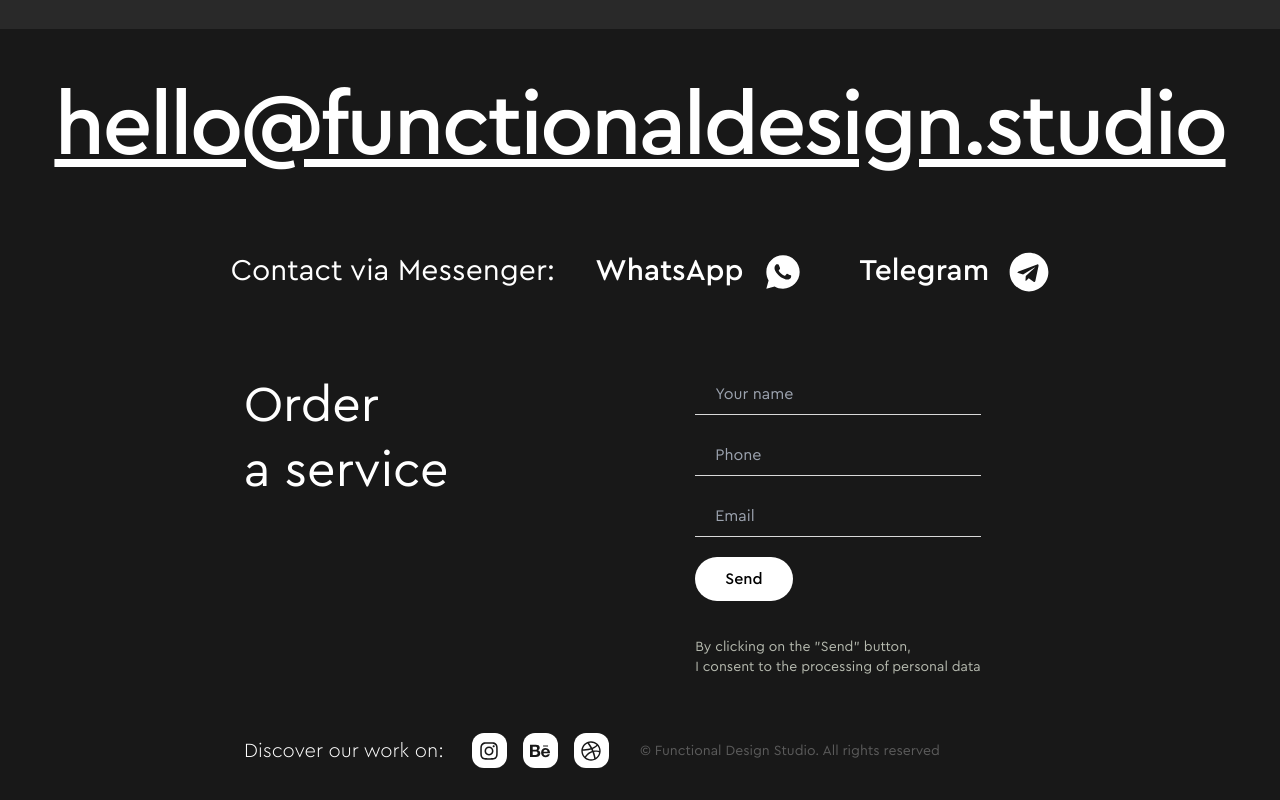
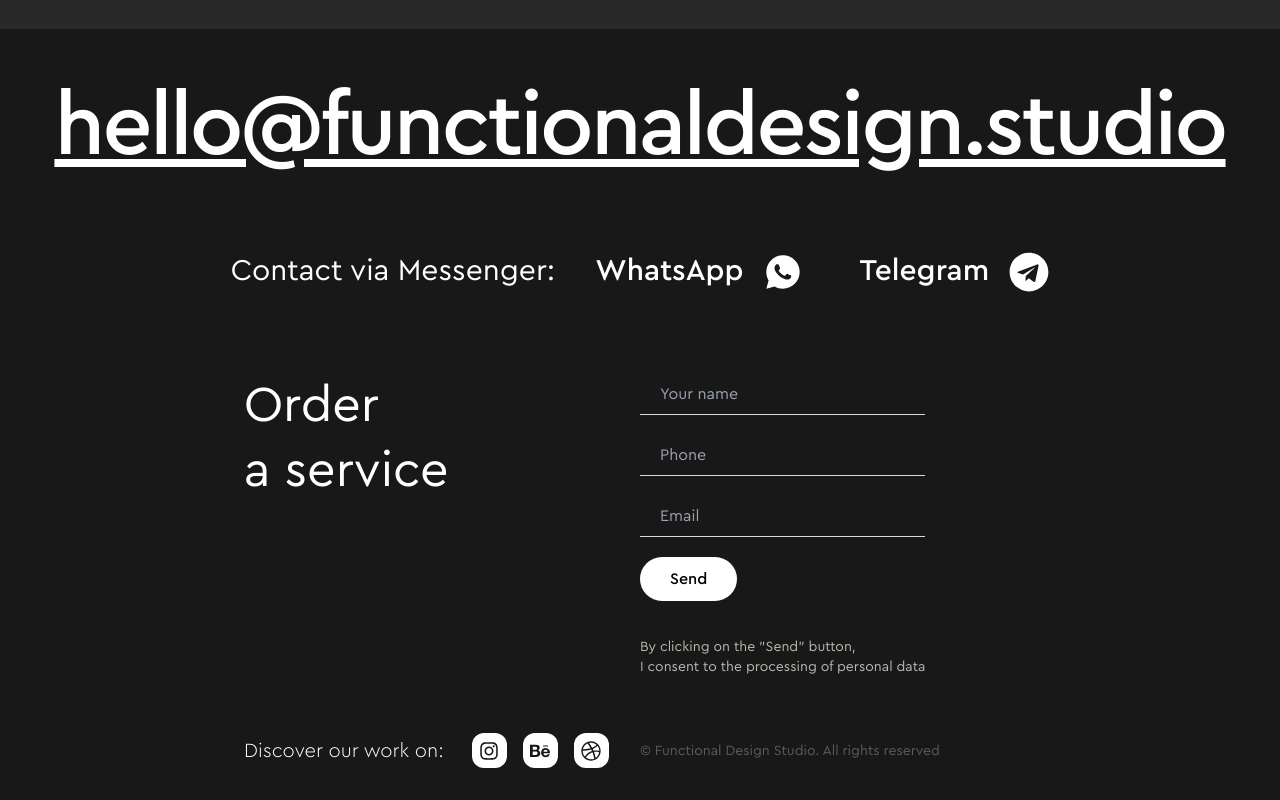
Before and after one commit to VladimirMedv/function, a Next.js app: page / in a window 1280 px wide. Shown: the part 5089-5889 px from the top of the page. Built offline with nearby package versions, Linux system fonts and the light colour scheme; no server answers.

Commit message:
text and img projects anim

```diff
--- a/app/components/ContactForm.jsx
+++ b/app/components/ContactForm.jsx
@@ -67,7 +67,7 @@ export default function ContactForm() {
         <br />a service
       </div>
       <div className='max-w-500px flex-1'>
-        <div className='flex justify-center'>
+        <div className='flex justify-start'>
           <form
             onSubmit={handleSubmit}
             className='max-sm:pl-11 max-sm:pr-0 max-sm:pt-0 bg-footer text-light-gray flex flex-col gap-5'
--- a/app/components/Projects/ProjectItem.jsx
+++ b/app/components/Projects/ProjectItem.jsx
@@ -19,7 +19,7 @@ export default function ProjectItem({ id, mainImage, title, works }) {
           priority={true} // SEO: Высокий приоритет загрузки
         />
         {/* Текст в левом нижнем углу */}
-        <div className='absolute bottom-10 left-10 hidden group-hover:block'>
+        <div className='absolute bottom-10 left-10 opacity-0 translate-y-4 group-hover:opacity-100 group-hover:translate-y-0 transition-all duration-700 ease-in-out'>
           <h2
             className='text-white 2lg:text-[50px] text-3xl  2lg:leading-[62px] leading-9'
             style={{ whiteSpace: 'pre-line' }}
```
